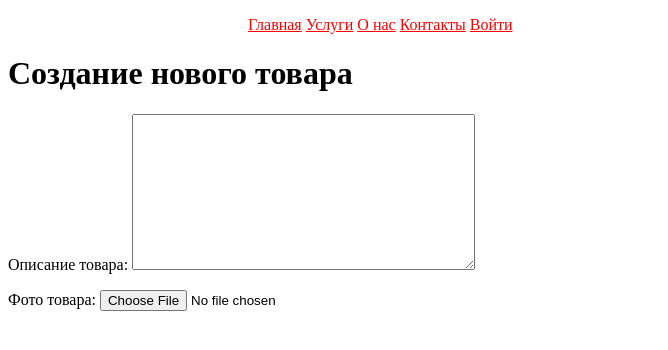
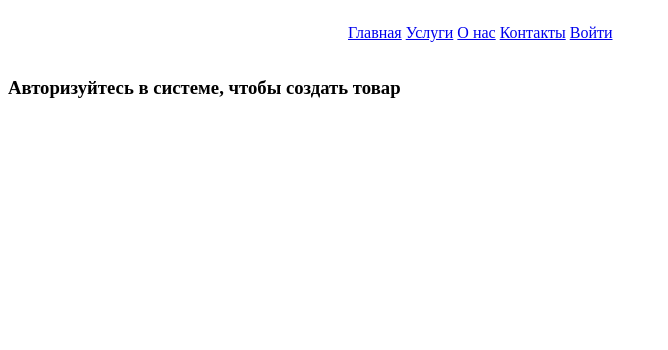
Before and after one commit to WorthyFire/pythonProject15, a Django app: page /create_service/ in a window 1280 px wide. Shown: the top 350 px of the page, without its empty margins (0-668 px from the left). Run offline with Django 3.2, Linux system fonts and the light colour scheme; some libraries are stand-ins or nearby versions.

Commit message:
only css i need to make

```diff
--- a/exam/settings.py
+++ b/exam/settings.py
@@ -128,3 +128,7 @@ DEFAULT_AUTO_FIELD = 'django.db.models.BigAutoField'
 
 
 AUTH_USER_MODEL = 'main.AdvUser'
+from django.core.management.commands.runserver import Command
+Command.default_port = "8011"
+
+LOGIN_REDIRECT_URL = '/create_service/'
--- a/main/templates/css/style.css
+++ b/main/templates/css/style.css
@@ -1,6 +1,6 @@
-.item_menu {
+.dropdown_menu {
     position: relative;
     display: inline-block;
-    left: 200px;
+    left: 300px;
     color: red;
 }
--- a/main/templates/layout/basic.html
+++ b/main/templates/layout/basic.html
@@ -17,7 +17,7 @@
 {% else %}
     <ul class="dropdown_menu">
         <a class="item_menu" href="{% url 'main:index' %}">Главная</a>
-        <a class="item_menu" href="{ % url 'main:service' %}">Услуги</a>
+        <a class="item_menu" href="{% url 'main:service' %}">Услуги</a>
         <a class="item_menu" href="{% url 'main:about' %}">О нас</a>
         <a class="item_menu" href="{% url 'main:contacts' %}">Контакты</a>
         <a class="item_menu" href="{% url 'main:login' %}">Войти</a>
--- a/main/templates/main/create_product.html
+++ b/main/templates/main/create_product.html
@@ -2,10 +2,14 @@
 {% load bootstrap4 %}
 {% load static %}
 {% block content %}
+{% if user.is_authenticated %}
 <form method="POST" enctype="multipart/form-data">
     {% csrf_token %}
         <h1>Создание нового товара</h1>
         {{form.as_p}}
     {% buttons submit='Создать товар' %} {% endbuttons %}
 </form>
+{% else %}
+<h3>Авторизуйтесь в системе, чтобы создать товар</h3>
+{% endif %}
 {% endblock %}
--- a/main/templates/main/index.html
+++ b/main/templates/main/index.html
@@ -1,4 +1,4 @@
 {% extends 'layout/basic.html' %}
 {% block content %}
-<h1>Hello</h1>
+<h1>Это сайт компании ****</h1>
 {% endblock %}
--- a/main/views.py
+++ b/main/views.py
@@ -11,7 +11,7 @@ def index(request):
 
 class LoginView(LoginView):
     template_name = 'main/login.html'
-    success_url = reverse_lazy('index')
+    success_url = reverse_lazy('main:create_service')
 
 def viewabout(request):
     return render(request, 'main/about.html')
@@ -28,4 +28,4 @@ class CreateProduct(CreateView):
     model = Product
     template_name = 'main/create_product.html'
     form_class = CreateProductForm
-    success_url = reverse_lazy('index')
+    success_url = reverse_lazy('main:service')
```
Also changed, not shown: db.sqlite3, media/bart_calling.jpg (added), media/bart_calling_M0mGV5w.jpg (added), media/bart_calling_nNFD6JJ.jpg (added), media/рамзик.jpg (added).
